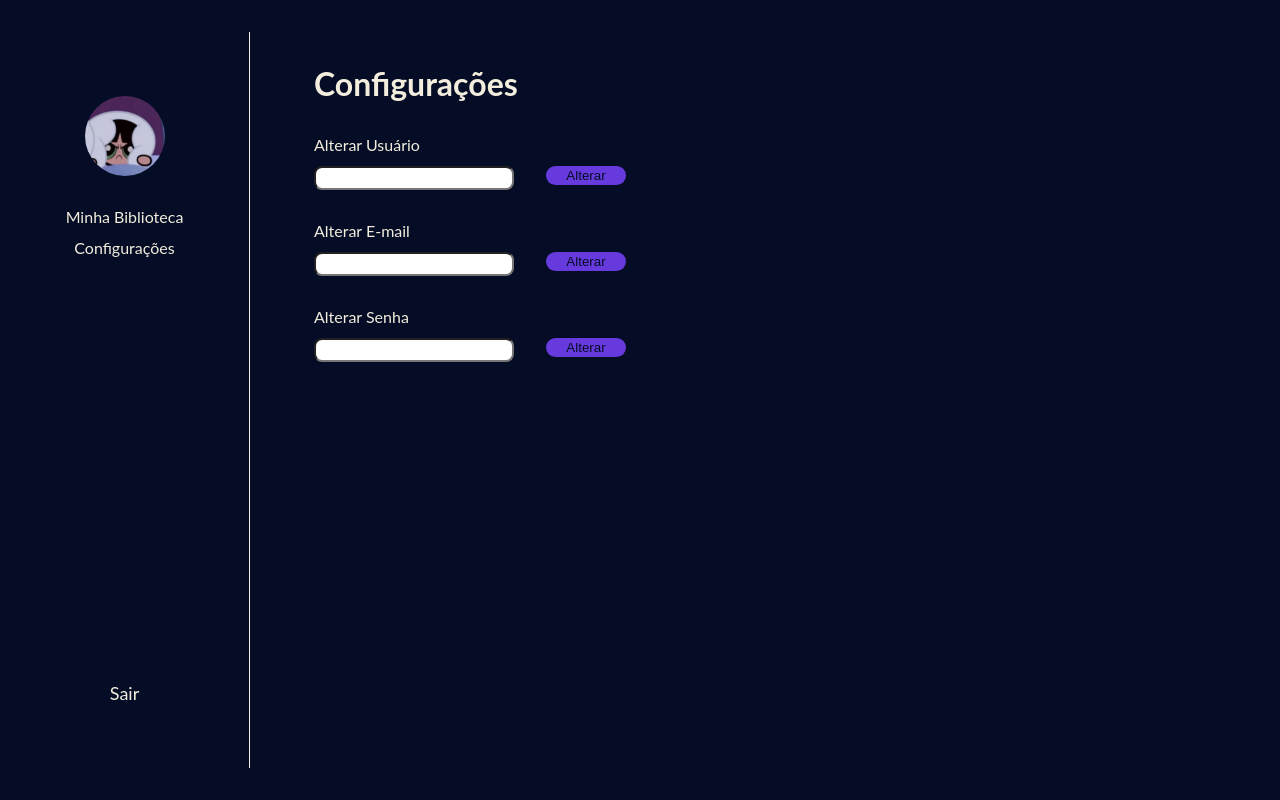
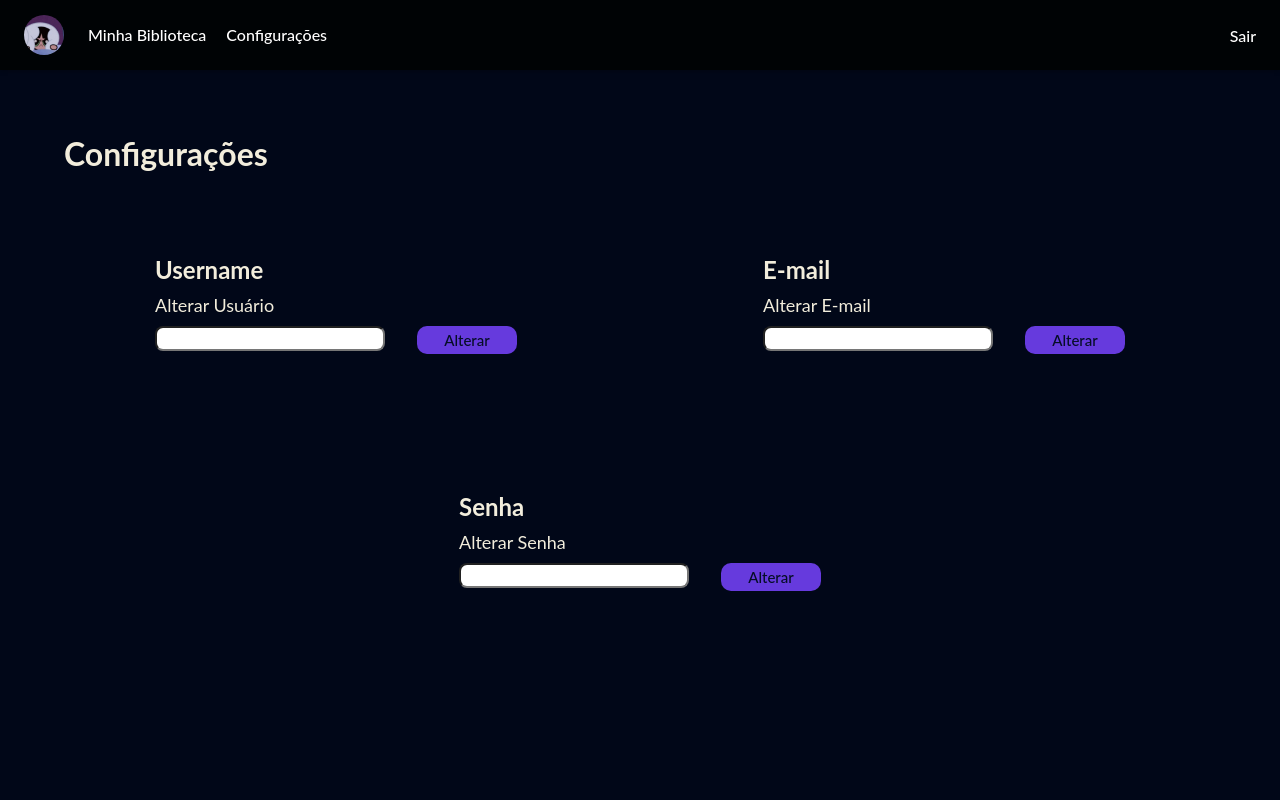
Before and after one commit to claracastelob/projeto_checkpoint, a React (Vite) app in the folder frontend/: page /configurations in a window 1280 px wide. Built offline with nearby package versions, Linux system fonts and the light colour scheme; no server answers.

Commit message:
Mudanças na página de biblioteca do usuário

```diff
--- a/frontend/src/components/GameCard/GameCard.jsx
+++ b/frontend/src/components/GameCard/GameCard.jsx
@@ -25,9 +25,7 @@ export default function GameCard({name, img, rating}) {
       <img src={images[name]} alt="" />
       <p>{name}</p>
       <p>Tempo de Conclusão: </p>
-      <div className={styles.stars}>
-        {"★".repeat(rating)}{"☆".repeat(5 - rating)}
-      </div>
+      <p className={styles.rating}>Nota: <span>{rating.toFixed(1)}</span></p>
     </div>
   )
 }
--- a/frontend/src/components/GameCard/styles.module.css
+++ b/frontend/src/components/GameCard/styles.module.css
@@ -5,18 +5,33 @@
 }
 
 .gamecard {
-  background-color: #050d26;
-  border-radius: 10px;
-  padding: 10px;
+  background-color: #000305;
+  padding: 1rem;
+  border-radius: 1rem;
+  box-shadow: 0 4px 15px -10px var(--main-color);
   text-align: center;
+  width: 250px;
+  transition: transform 0.3s ease, box-shadow 0.3s ease;
+}
+
+.gamecard:hover {
+  transform: scale(1.05);
+  box-shadow: 0 6px 20px -9px rgba(0,0,0,0.4);
 }
 
 .gamecard > img {
-  width: 120px;
-  height: 150px;
-  border-radius: 10px;
+  width: 100%;
+  height: 240px;
+  object-fit: cover;
+  border-radius: 0.5rem;
 }
 
 .gamecard > p {
   margin-top: 5px;
+  font-family: "Lato", system-ui, -apple-system, BlinkMacSystemFont, 'Segoe UI', Roboto, Oxygen, Ubuntu, Cantarell, 'Open Sans', 'Helvetica Neue', sans-serif;
 }
+
+.rating {
+  font-weight: 600;
+  color: #460b8a;
+}
--- a/frontend/src/components/NewGameModal/styles.module.css
+++ b/frontend/src/components/NewGameModal/styles.module.css
@@ -9,10 +9,11 @@
   display: flex;
   justify-content: center;
   align-items: center;
+  transition: background-color 0.2s ease;
 }
 
 .container {
-  background-color: #28155c;
+  background-color: #1b0d42;
   width: 400px;
   height: 450px;
   max-width: 90%;
--- a/frontend/src/components/Sidebar/styles.module.css
+++ b/frontend/src/components/Sidebar/styles.module.css
@@ -6,7 +6,7 @@
 
 .sidebar {
   width: 250px;
-  background-color: var(--second-color);
+  background-color: #010718;
   padding: 4rem;
   display: flex;
   flex-direction: column;
--- /dev/null
+++ b/frontend/src/components/Topbar/index.jsx
@@ -0,0 +1,25 @@
+import styles from "./styles.module.css";
+import profile from "../../assets/profile.png";
+import { Link, useNavigate } from "react-router-dom";
+
+export default function Topbar() {
+  const navigate = useNavigate();
+
+  function handleLogout() {
+    localStorage.removeItem("token");
+    navigate("/login");
+  }
+
+  return (
+    <header className={styles.topbar}>
+      <div className={styles.leftSection}>
+        <img src={profile} alt="Perfil" className={styles.avatar} />
+        <nav className={styles.nav}>
+          <Link to="/myLibrary" className={styles.navLink}>Minha Biblioteca</Link>
+          <Link to="/configurations" className={styles.navLink}>Configurações</Link>
+        </nav>
+      </div>
+      <button className={styles.logout} onClick={handleLogout}>Sair</button>
+    </header>
+  );
+}
--- /dev/null
+++ b/frontend/src/components/Topbar/styles.module.css
@@ -0,0 +1,56 @@
+.topbar {
+  display: flex;
+  justify-content: space-between;
+  align-items: center;
+  background-color: #000305;
+  color: white;
+  padding: 18px 24px;
+  height: 70px;
+  box-shadow: 0 2px 4px rgba(0, 0, 0, 0.2);
+}
+
+.leftSection {
+  display: flex;
+  align-items: center;
+  gap: 24px;
+}
+
+.avatar {
+  width: 40px;
+  height: 40px;
+  border-radius: 50%;
+}
+
+.nav {
+  display: flex;
+  align-items: center;
+  gap: 20px;
+  margin-top: 1.9rem;
+}
+
+.navLink {
+  justify-content: center;
+  text-decoration: none;
+  color: white;
+  font-weight: 500;
+  transition: color 0.2s;
+}
+
+.navLink:hover {
+  color: #d1d1d1;
+}
+
+.logout {
+  background: transparent;
+  border: none;
+  color: white;
+  font-size: 16px;
+  cursor: pointer;
+  font-weight: 500;
+  font-family: "Lato", system-ui, -apple-system, BlinkMacSystemFont, 'Segoe UI', Roboto, Oxygen, Ubuntu, Cantarell, 'Open Sans', 'Helvetica Neue', sans-serif;
+  transition: background-color 0.2s ease;
+}
+
+.logout:hover {
+  color: #512ece;
+}
--- a/frontend/src/pages/ConfigurationsPage/Configuration.jsx
+++ b/frontend/src/pages/ConfigurationsPage/Configuration.jsx
@@ -4,6 +4,7 @@ import ConfigurationsModal from "./components/configurationsModal"
 import { useState } from "react"
 import { useEffect } from "react"
 import api from "../../services/api"
+import Topbar from "../../components/Topbar/index"
 
 export default function Configuration() {
   const [dataLoaded, setDataLoaded] = useState(false);
@@ -105,32 +106,43 @@ export default function Configuration() {
 
   return(
     <div className={styles.container}>
-      <Sidebar />
+      <Topbar />
       <main className={styles.content}>
         <div className={styles.header}>
           <h1>Configurações</h1>
         </div>
-        <div className={styles.configurations}>
+        <div className={styles.messageWrapper}>
           {generalError && <p className={styles.errorUpdate}>{generalError}</p>}
-          {successMessage && <p className={styles.successAlert}>{successMessage}</p>}
           {usernameError && <p className={styles.errorUpdate}>{usernameError}</p>}
           {emailError && <p className={styles.errorUpdate}>{emailError}</p>}
+          {successMessage && <p className={styles.successAlert}>{successMessage}</p>}
+        </div>
+        <div className={styles.configurations}>
+          <div className={styles.configSection}>
+            <h2>Username</h2>
             <label htmlFor="username" className={styles.label}>Alterar Usuário</label>
             <div className={styles.inputContainer}>
               <input type="text" id="username" onChange={(e) => setUsername(e.target.value)} className={styles.inputs} />
               <button className={styles.btns} onClick={() => {setConfirmField("username"); setOpenModal(true)}}>Alterar</button>
             </div>
+          </div>
 
+          <div className={styles.configSection}>
+            <h2>E-mail</h2>
             <label htmlFor="email" className={styles.label}>Alterar E-mail</label>
             <div className={styles.inputContainer}>
               <input type="text" id="email" onChange={(e) => setEmail(e.target.value)} className={styles.inputs} />
               <button className={styles.btns} onClick={() => {setConfirmField("email"); setOpenModal(true)}}>Alterar</button>
             </div>
+          </div>
 
+          <div className={styles.configSection}>
+            <h2>Senha</h2>
             <label htmlFor="password" className={styles.label}>Alterar Senha</label>
             <div className={styles.inputContainer}>
               <input type="password" id="password" onChange={(e) => setNewPassword(e.target.value)} className={styles.inputs} />
               <button className={styles.btns} onClick={() => {setConfirmField("newPassword"); setOpenModal(true)}}>Alterar</button>
+            </div>
           </div>
         </div>
       </main>
--- a/frontend/src/pages/ConfigurationsPage/styles.module.css
+++ b/frontend/src/pages/ConfigurationsPage/styles.module.css
@@ -1,12 +1,14 @@
 body {
-  background-color: #050d26;
+  background-color: #010718;
   color: #f2eddc;
   font-family: "Lato", system-ui, -apple-system, BlinkMacSystemFont, 'Segoe UI', Roboto, Oxygen, Ubuntu, Cantarell, 'Open Sans', 'Helvetica Neue', sans-serif;
 }
 
 .container {
   display: flex;
+  flex-direction: column;
   height: 100vh;
+  min-height: 100vh;
 }
 
 .content {
@@ -20,24 +22,26 @@ body {
   align-items: center;
 }
 
-.newGameButton {
-  background-color: #663add;
-  color: #f2eddc;
-  border: none;
-  padding: 8px 16px;
-  border-radius: 8px;
-  cursor: pointer;
+.configurations {
+  display: flex;
+  flex-direction: row;
+  justify-content: space-around;
+  gap: 4rem;
+  margin-top: 2rem;
+  flex-wrap: wrap;
+  align-items: center;
 }
 
-.newGameButton:hover {
-  background-color: #421aaf;
+.configSection {
+  margin-top: 50px;
+  display: flex;
+  flex-direction: column;
+  min-width: 250px;
+  gap: 10px;
 }
 
-.configurations {
-  display: flex;
-  flex-direction: column;
-  gap: 0.75rem;
-  margin-top: 2rem;
+.configSection > label {
+  font-size: 18px;
 }
 
 .inputContainer {
@@ -47,9 +51,10 @@ body {
 }
 
 .inputs {
+  font-size: 20px;
   border-radius: 8px;
-  width: 200px;
-  height: 20px;
+  width: 230px;
+  height: 25px;
   padding: 10px;
   font-family: "Lato", system-ui, -apple-system, BlinkMacSystemFont, 'Segoe UI', Roboto, Oxygen, Ubuntu, Cantarell, 'Open Sans', 'Helvetica Neue', sans-serif;
 }
@@ -59,25 +64,36 @@ body {
   border: transparent;
   background-color: #663add;
   color: #050d26;
-  padding: 2px;
-  width: 80px;
+  padding: 5px;
+  width: 100px;
   cursor: pointer;
   margin-bottom: 1.5rem;
+  font-size: 15px;
+  font-weight: 500;
+  font-family: "Lato", system-ui, -apple-system, BlinkMacSystemFont, 'Segoe UI', Roboto, Oxygen, Ubuntu, Cantarell, 'Open Sans', 'Helvetica Neue', sans-serif;
+  transition: background-color 0.2s ease;
 }
 
 .btns:hover {
   background-color: #421aaf;
 }
 
+.messageWrapper {
+  margin-bottom: 1rem;
+  display: flex;
+  flex-direction: column;
+  gap: 0.5rem;
+}
+
 .errorUpdate {
-  display: flex;
+  /* display: flex; */
   color: #b10000;
   font-family: "Lato", system-ui, -apple-system, BlinkMacSystemFont, 'Segoe UI', Roboto, Oxygen, Ubuntu, Cantarell, 'Open Sans', 'Helvetica Neue', sans-serif;
   font-weight: 600;
 }
 
 .successAlert {
-  display: flex;
+  /* display: flex; */
   color: #047a00;
   font-family: "Lato", system-ui, -apple-system, BlinkMacSystemFont, 'Segoe UI', Roboto, Oxygen, Ubuntu, Cantarell, 'Open Sans', 'Helvetica Neue', sans-serif;
   font-weight: 600;
--- a/frontend/src/pages/LibraryPage/styles.module.css
+++ b/frontend/src/pages/LibraryPage/styles.module.css
@@ -1,57 +1,49 @@
-body {
-  background-color: #050d26;
+ body {
+  /* background-color: #050d26; */
   color: #f2eddc;
   font-family: "Lato", system-ui, -apple-system, BlinkMacSystemFont, 'Segoe UI', Roboto, Oxygen, Ubuntu, Cantarell, 'Open Sans', 'Helvetica Neue', sans-serif;
 }
 
 .container {
+  background-color: #010718;
   display: flex;
+  flex-direction: column;
   height: 100vh;
+  min-height: 100vh;
 }
 
 .content {
-  flex-grow: 1;
-  padding: 4rem;
+  flex: 1;
+  padding: 2rem;
+  width: 100%;
+  overflow-x: hidden;
 }
 
 .header {
   display: flex;
   justify-content: space-between;
   align-items: center;
+  margin-bottom: 2rem;
 }
 
 .gameGrid {
   display: grid;
-  grid-template-columns: repeat(4, 1fr);
-  gap: 40px;
-  margin-top: 20px;
-  padding-right: 5rem;
-  padding-left: 5rem;
-}
-
-.carousel {
-  display: flex;
-  align-items: center;
-  justify-content: center;
-}
-
-.prevBtn, .nextBtn {
-  background: none;
-  border: none;
-  font-size: 24px;
-  color: #f2eddc;
-  cursor: pointer;
+  grid-template-columns: repeat(auto-fit, minmax(220px, 1fr));;
+  gap: 24px;
+  justify-items: center;
 }
 
 .newGameButton {
-  background-color: #663add;
-  color: #f2eddc;
+  background-color: #000305;
+  color: white;
+  padding: 0.6rem 1.2rem;
   border: none;
-  padding: 8px 16px;
-  border-radius: 8px;
+  border-radius: 0.8rem;
+  font-size: 1rem;
   cursor: pointer;
+  transition: background 0.3s ease;
 }
 
 .newGameButton:hover {
-  background-color: #421aaf;
+  background-color: #1e016d;
 }
```
Also changed, not shown: frontend/src/pages/ConfigurationsPage/components/styles.module.css (+6 -3 lines), frontend/src/pages/LibraryPage/Library.jsx (+8 -10 lines). Lines whose indentation alone changed are shown as unchanged.
